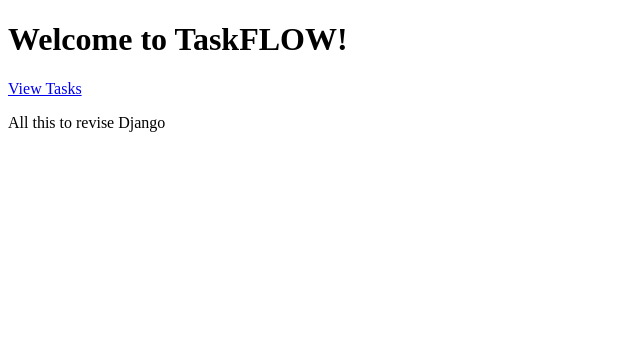
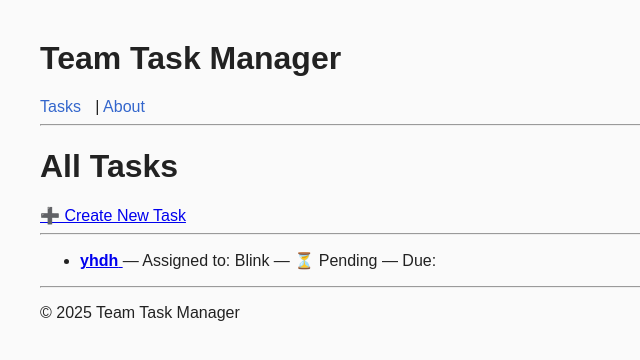
Before and after one commit to BeamlakF/Team-Task-Manager, a Django app: page / in a window 1280 px wide. Shown: the top 360 px of the page, without its empty margins (0-640 px from the left). Run offline with Django 5.2, Linux system fonts and the light colour scheme; data comes from the database, SQL or seed files in the repository; both versions use the stored data as it was after the commit.

Commit message:
perf: the html worked, even there's routing to it, and then task detail----you can view!

```diff
--- a/taskflow/taskflow/settings.py
+++ b/taskflow/taskflow/settings.py
@@ -53,6 +53,8 @@
 ]
 
 ROOT_URLCONF = 'taskflow.urls'
+
+STATIC_URL = '/static/'
 
 TEMPLATES = [
     {
--- a/taskflow/taskflow/urls.py
+++ b/taskflow/taskflow/urls.py
@@ -4,6 +4,6 @@
 
 urlpatterns = [
     path('admin/', admin.site.urls),
-    path('', views.home, name='home'),
+    path('', views.task_list, name='task_list'),
     path('tasks/', include('tasks.urls')),   # use a prefix
 ]
--- /dev/null
+++ b/taskflow/tasks/static/css/style.css
@@ -0,0 +1,14 @@
+body {
+  font-family: Arial, sans-serif;
+  background: #fafafa;
+  color: #222;
+  margin: 40px;
+}
+nav a {
+  text-decoration: none;
+  color: #3366cc;
+  margin-right: 10px;
+}
+li {
+  margin-bottom: 10px;
+}
--- /dev/null
+++ b/taskflow/tasks/templates/tasks/base.html
@@ -0,0 +1,31 @@
+{% load static %}
+<!DOCTYPE html>
+<html lang="en">
+  <head>
+    <meta charset="UTF-8" />
+    <meta name="viewport" content="width=device-width, initial-scale=1.0" />
+    <title>{% block title %}Team Task Manager{% endblock %}</title>
+    <link rel="stylesheet" href="{% static 'css/style.css' %}">
+  </head>
+  <body>
+    <header>
+      <h1>Team Task Manager</h1>
+      <nav>
+        <a href="{% url 'task_list' %}">Tasks</a> |
+        <a href="#">About</a>
+      </nav>
+      <hr>
+    </header>
+
+    <main>
+      {% block content %}
+      <p> Hello there tasker!</p>
+      {% endblock %}
+    </main>
+
+    <footer>
+      <hr>
+      <p>&copy; 2025 Team Task Manager</p>
+    </footer>
+  </body>
+</html>
--- a/taskflow/tasks/templates/tasks/home.html
+++ /dev/null
@@ -1,18 +0,0 @@
-<!DOCTYPE html>
-<html lang ="en">
-    <head>
-        <meta charset = "UTF-8">
-        <meta name = "viewport" content = "width=device-width, initial-scale=1.0">
-        <title>
-            Task Flow
-        </title>
-    </head>
-    <body>
-        <h1>Welcome to TaskFLOW!</h1>
-        <nav>
-    <a href="{% url 'task_list' %}">View Tasks</a>
-  </nav>
-        <p> All this to revise Django</p>
-    </body>
-
-</html>
--- a/taskflow/tasks/templates/tasks/task_list.html
+++ b/taskflow/tasks/templates/tasks/task_list.html
@@ -1,17 +1,29 @@
-<!DOCTYPE html>
-<html>
-  <head>
-    <title>Tasks</title>
-  </head>
-  <body>
-    <h1>Task List</h1>
-    <a href="{% url 'home' %}">Go Home</a>
-    <ul>
-      {% for task in tasks %}
-        <li>{{ task.title }}</li>
-      {% empty %}
-        <li>No tasks found.</li>
-      {% endfor %}
-    </ul>
-  </body>
-</html>
+{% extends 'tasks/base.html' %}
+{% load static %}
+
+{% block title %}Task List{% endblock %}
+
+{% block content %}
+<h1>All Tasks</h1>
+
+<a href="{% url 'task_create' %}">➕ Create New Task</a>
+<hr>
+
+{% if tasks %}
+  <ul>
+    {% for task in tasks %}
+      <li>
+        <a href="{% url 'task_detail' task.pk %}">
+          <strong>{{ task.title }}</strong>
+        </a>
+        — Assigned to: {{ task.assigned_to.username }}
+        — {% if task.is_completed %}✅ Completed{% else %}⏳ Pending{% endif %}
+        — Due: {{ task.due_date|date:"M d, Y H:i" }}
+      </li>
+    {% endfor %}
+  </ul>
+{% else %}
+  <p>No tasks found. <a href="{% url 'task_create' %}">Add one?</a></p>
+{% endif %}
+
+{% endblock %}
--- a/taskflow/tasks/urls.py
+++ b/taskflow/tasks/urls.py
@@ -2,7 +2,7 @@
 from  . import views
 
 urlpatterns = [
-    path('', views.task_list, name='task_list'),
+
     path('task/<int:pk>/', views.task_detail, name='task_detail'),
     path('task/new/', views.task_create, name='task_create'),
     path('task/<int:pk>/edit/', views.task_edit, name='task_edit'),
--- a/taskflow/tasks/views.py
+++ b/taskflow/tasks/views.py
@@ -14,7 +14,6 @@
     return render(request, 'tasks/task_list.html', {'tasks': tasks})
 
 
-@login_required
 def task_detail(request, pk):
     task = get_object_or_404(Task, pk=pk)
     comments = task.comments.all().order_by('-created_at')
@@ -29,7 +28,7 @@
     return render(request, 'tasks/task_detail.html', {'task': task, 'comments': comments})
 
 
-@login_required
+
 def task_create(request):
     if request.method == 'POST':
         title = request.POST.get('title')
```
Also changed, not shown: taskflow/tasks/templates/tasks/task_detail.html (+41 -0 lines), taskflow/db.sqlite3.
